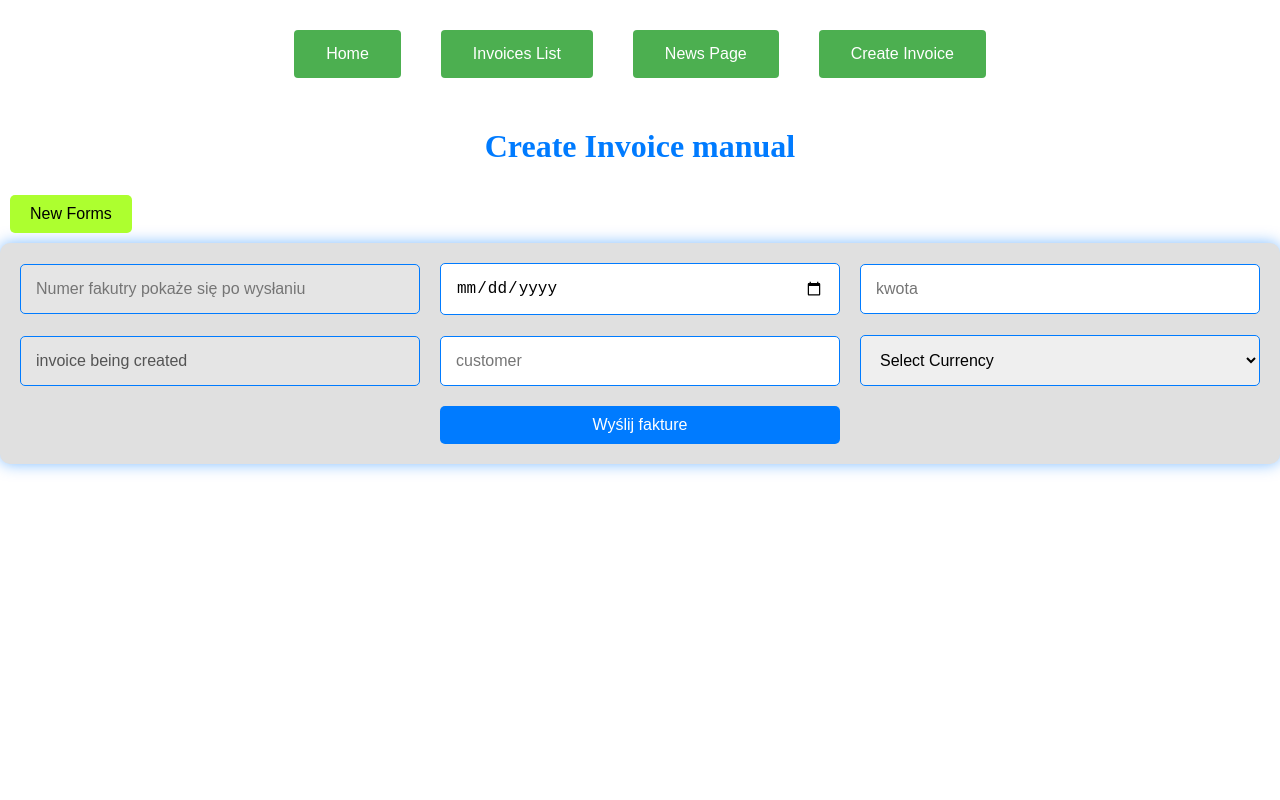
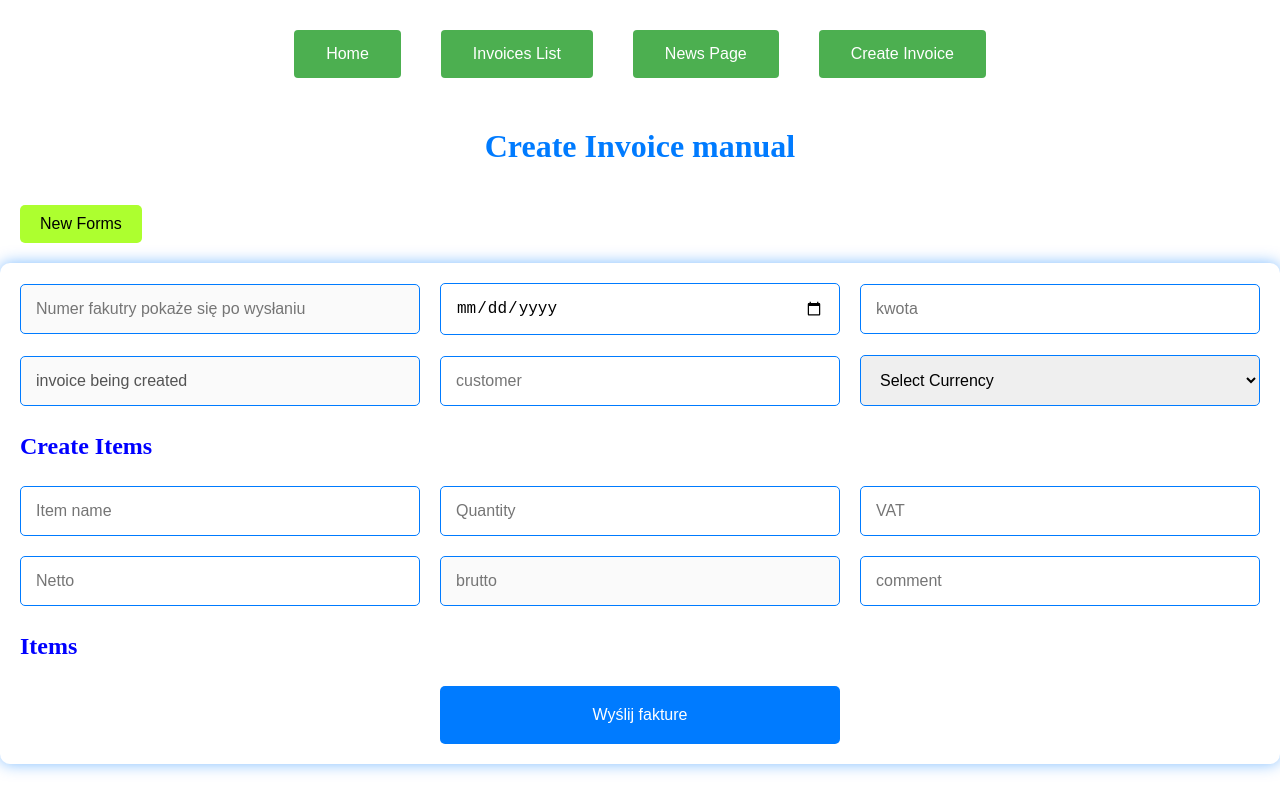
Before and after one commit to KacperLewicki/Invoices_Finance, a React (Create React App) app in the folder frontend/: page /CreateInvoicePage in a window 1280 px wide. Built offline with nearby package versions, Linux system fonts and the light colour scheme.

Commit message:
add new content (create invoice Items)

```diff
--- a/frontend/src/components/CreateInvoice/CreateInvoice.css
+++ b/frontend/src/components/CreateInvoice/CreateInvoice.css
@@ -3,7 +3,6 @@
     display: grid;
     grid-template-columns: repeat(3, 1fr);
     grid-gap: 20px;
-    background-color: #e0e0e0;
     padding: 20px;
     justify-content: center;
     align-items: center;
@@ -34,7 +33,7 @@
     background-color: #007bff;
     color: white;
     border: none;
-    padding: 10px 20px;
+    padding: 20px 20px;
     border-radius: 5px;
     font-size: 16px;
     cursor: pointer;
@@ -54,7 +53,7 @@
     background-color: greenyellow;
     color: black;
     border: none;
-    margin: 10px;
+    margin: 20px;
     padding: 10px 20px;
     border-radius: 5px;
     font-size: 16px;
--- a/frontend/src/components/CreateInvoice/CreateInvoice.jsx
+++ b/frontend/src/components/CreateInvoice/CreateInvoice.jsx
@@ -1,6 +1,6 @@
 import React from 'react';
 import "./CreateInvoice.css";
-
+import CreateItemInvoice from '../../components/CreateInvoiceItem/createInvoiceItem';
 
 class CreateInvoice extends React.Component {
 
@@ -22,6 +22,7 @@ class CreateInvoice extends React.Component {
     this.state = initialState;
 
   }
+
 
 handlerInvoice = (e) => {
     const updatedState = {[e.target.name]: e.target.value};
@@ -147,6 +148,8 @@ render(){
         </select>
         </label>
 
+        <CreateItemInvoice />
+
         <button
         className='invoiceCreateButton'
         disabled={iconsBlocked}
@@ -156,6 +159,8 @@ render(){
         </button>
         </form>
 
+
+
         </>
 
     )
--- /dev/null
+++ b/frontend/src/components/CreateInvoiceItem/createInvoiceItem.css
@@ -0,0 +1,15 @@
+.invoiceItems {
+    grid-column: span 3;
+    grid-row: span 3;
+    color: blue;
+
+}
+
+
+.invoiceFormsItems {
+    width: 100%;
+    padding: 15px;
+    border: 1px solid #007bff;
+    border-radius: 5px;
+    font-size: 16px;
+}
--- /dev/null
+++ b/frontend/src/components/CreateInvoiceItem/createInvoiceItem.jsx
@@ -0,0 +1,96 @@
+import React from 'react';
+import "./createInvoiceItem.css";
+
+class CreateItemInvoice extends React.Component {
+
+ state = {
+    nameItem: "",
+    quantity: Number,
+    vatItem: Number,
+    nettoItem: Number,
+    bruttoItem: Number,
+    comment: "",
+ }
+
+ invoiceItem = (e) => {
+    const updatedState = {[e.target.name]: e.target.value};
+
+    this.setState(
+        updatedState
+    )
+}
+
+render(){
+
+
+return(
+
+    <>
+
+    <h2 className='invoiceItems'>Create Items</h2>
+
+    <input
+    name = "nameItem"
+    className='invoiceFormsItems'
+    type ='text'
+    value = {this.state.nameItem}
+    onChange = {this.invoiceItem}
+    placeholder ='Item name'
+    />
+
+    <input
+    name = "quantity"
+    className='invoiceFormsItems'
+    type ='text'
+    value = {this.state.quantity}
+    placeholder = 'Quantity'
+    onChange = {this.invoiceItem}
+    />
+
+    <input
+    name = "vatItem"
+    className='invoiceFormsItems'
+    type ='text'
+    value = {this.state.vat}
+    onChange ={this.invoiceItem}
+    placeholder ='VAT'
+    />
+
+    <input
+    name = "nettoItem"
+    className='invoiceFormsItems'
+    type ='text'
+    value = {this.state.nettoItem}
+    onChange = {this.invoiceItem}
+    placeholder='Netto'
+    />
+
+
+    <input
+    name = "bruttoItem"
+    className='invoiceFormsItems'
+    type ='text'
+    value = {this.state.brutto}
+    onChange = {this.invoiceItem}
+    disabled
+    placeholder='brutto'
+    />
+
+<input
+    name = "comment"
+    className='invoiceFormsItems'
+    type ='text'
+    value = {this.state.comment}
+    onChange = {this.invoiceItem}
+    placeholder='comment'
+    />
+
+     <h2 className='invoiceItems'>Items</h2>
+
+    <ul></ul>
+    </>
+)
+}
+}
+
+export default CreateItemInvoice;
--- a/frontend/src/pages/CreateInvoicePage/CreateInvoicePage.jsx
+++ b/frontend/src/pages/CreateInvoicePage/CreateInvoicePage.jsx
@@ -43,11 +43,12 @@ const CreateInvoicePage = () => {
     };
 
     return (
+        <>
         <CreateInvoice
         onFormSubmit={handleFormSubmit}
         getDataInvoiceNumber={getDataInvoiceNumber}
         />
-
+        </>
     )
 }
 
```
